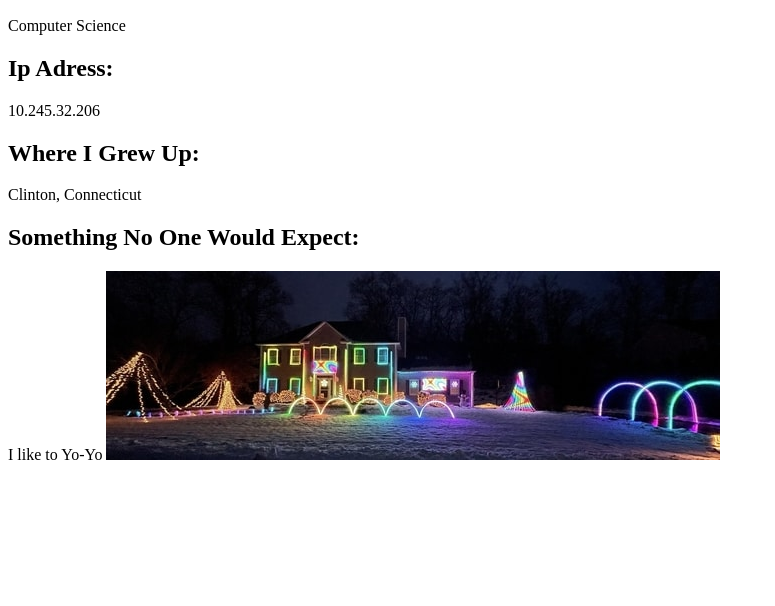
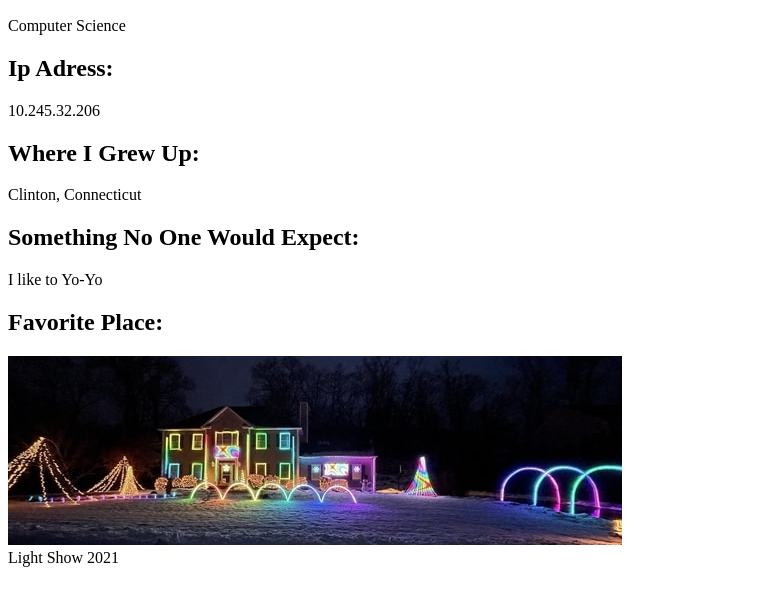
Before and after one commit to SamReed432/GettingOnline, a plain HTML site: page index.html in a window 1280 px wide. Shown: the part 110-716 px from the top of the page, without its empty margins (0-775 px from the left). Drawn offline with Linux system fonts and the light colour scheme.

Commit message:
Add files via upload

```diff
--- a/index.html
+++ b/index.html
@@ -23,7 +23,11 @@
 
 	I like to Yo-Yo
 
+	<h2>Favorite Place:</h2>
+
 	<img src="lightshow2021.jpg"/>
+	<br/>
+	Light Show 2021
 
 </body>
 </html>
```
